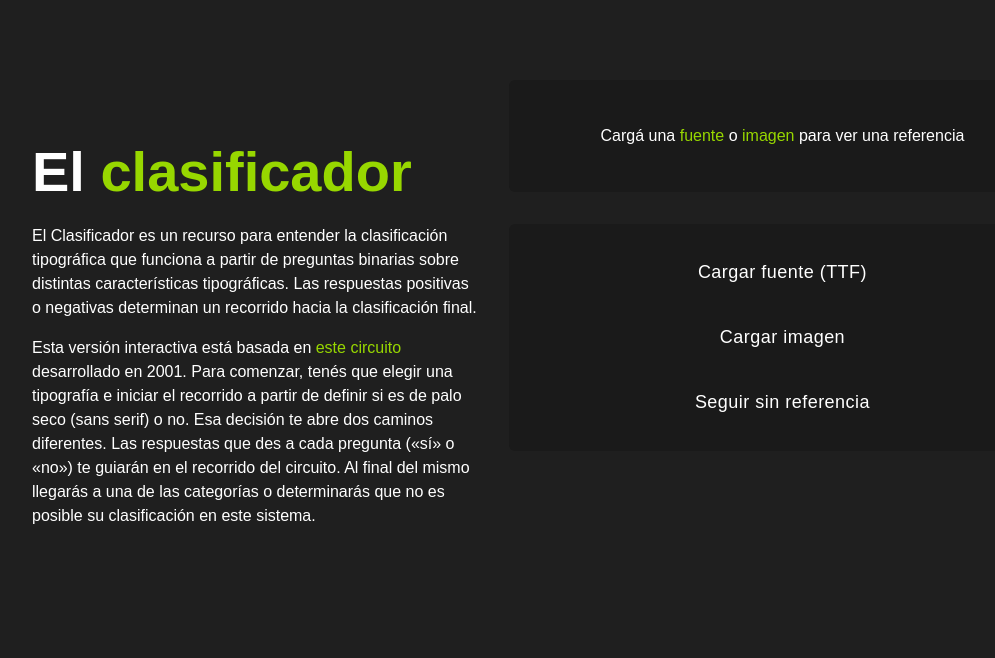
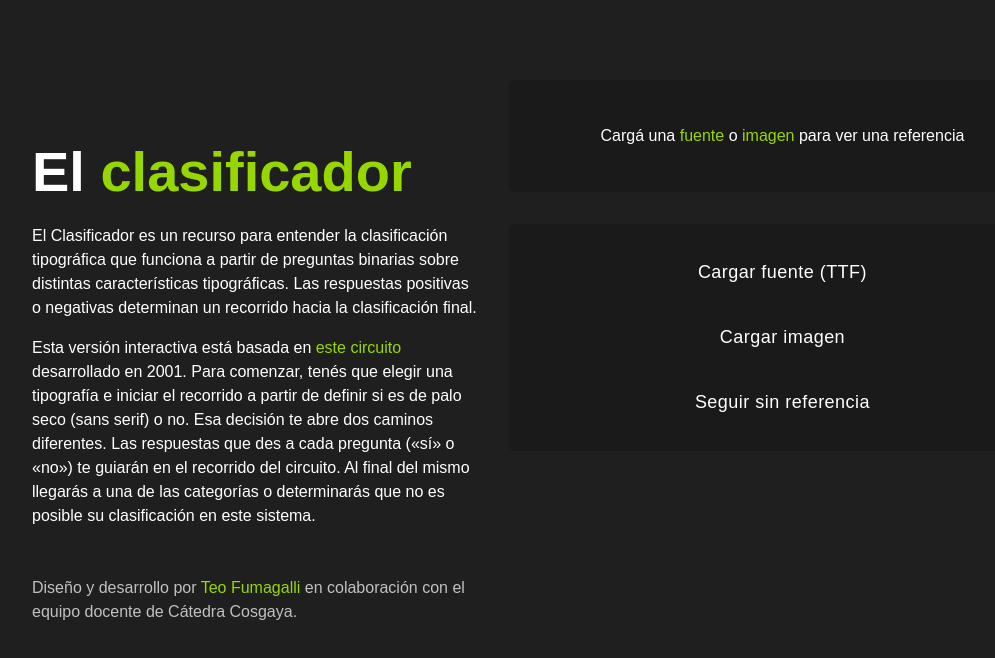
Before and after one commit to teofum/clasificador, a React (Vite) app: page / in a window 1280 px wide. Shown: the top 658 px of the page, without its empty margins (96-1091 px from the left). Built offline with nearby package versions, Linux system fonts and the light colour scheme; a web font is replaced by a local one.

Commit message:
added credits

```diff
--- a/src/App.css
+++ b/src/App.css
@@ -30,6 +30,12 @@
 
 .summary p + p {
   margin-top: 1em;
+}
+
+.summary p.credits {
+  margin-top: 3em;
+
+  color: var(--color-text-light);
 }
 
 .font-preview {
--- a/src/App.tsx
+++ b/src/App.tsx
@@ -56,6 +56,11 @@ function App() {
           mismo llegarás a una de las categorías o determinarás que no es posible
           su clasificación en este sistema.
         </p>
+
+        <p className='credits'>
+          Diseño y desarrollo por <Anchor href='http://fumagalli.ar/'>Teo Fumagalli</Anchor> en
+          colaboración con el equipo docente de Cátedra Cosgaya.
+        </p>
       </div>
 
       <div className='font-preview'>
```
